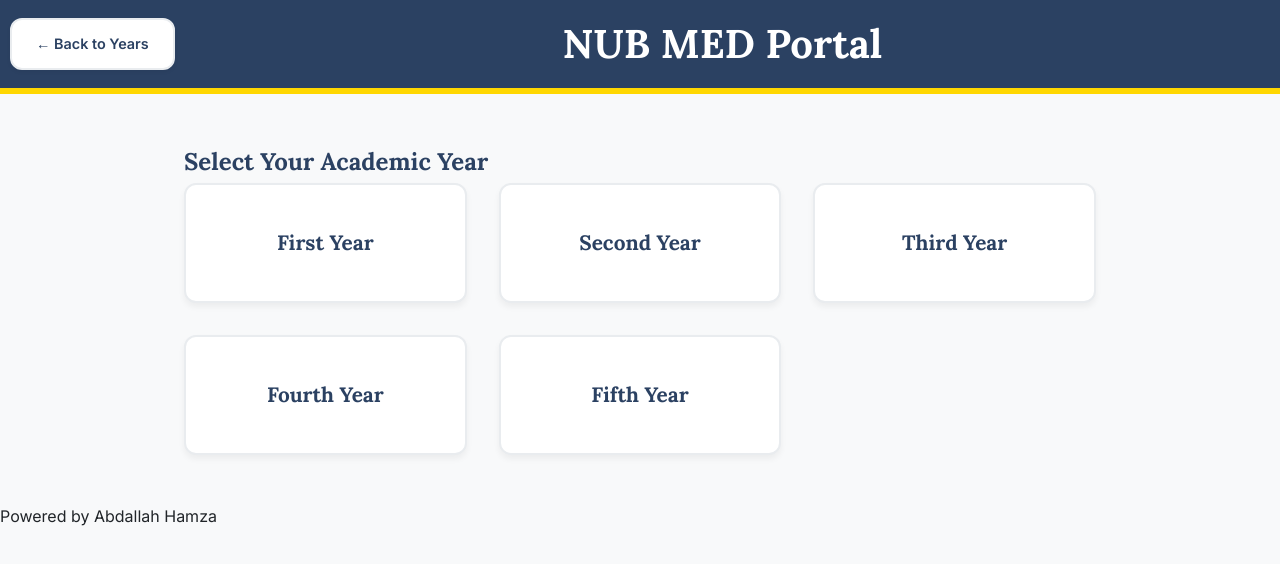
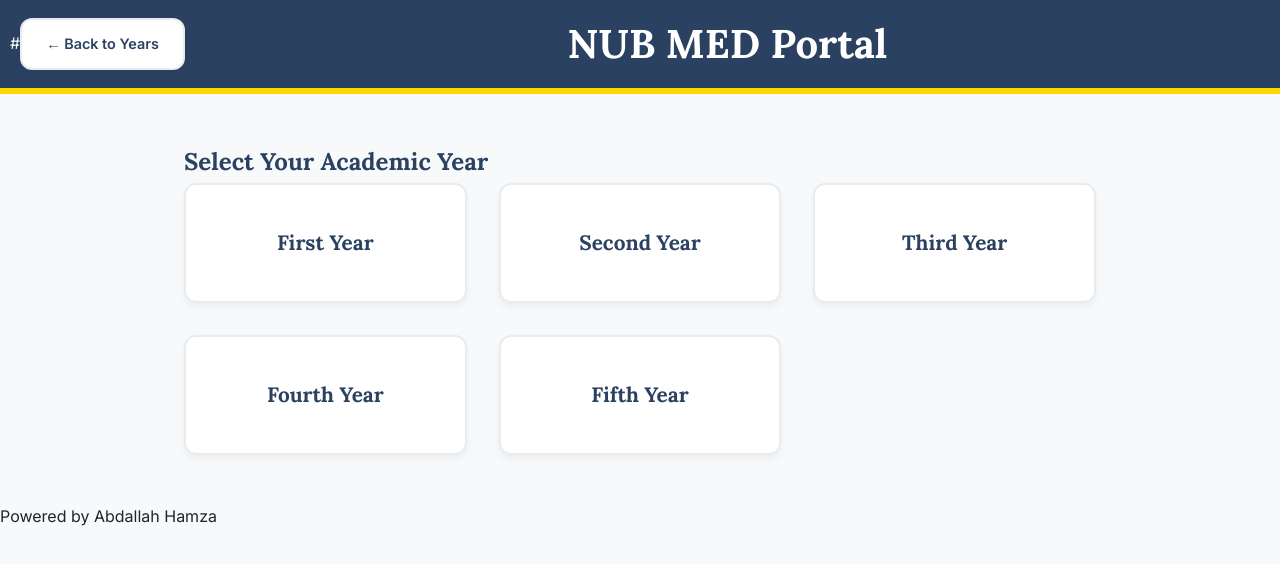
Before and after one commit to abdallah-7amza/NUB-Med, a website: page index.html in a window 1280 px wide. Drawn offline with Linux system fonts and the light colour scheme.

Commit message:
Update index.html

```diff
--- a/index.html
+++ b/index.html
@@ -15,7 +15,7 @@
         <header class="main-header" style="display: flex; align-items: center; justify-content: space-between; padding: 10px;">
 
     <!-- Back Button on the Left -->
-    <a href="index.html" class="btn btn-secondary" style="order: 1;">&larr; Back to Years</a>
+    #<a href="index.html" class="btn btn-secondary" style="order: 1;">&larr; Back to Years</a>
 
     <!-- Center Title -->
     <div class="header-content" style="flex-grow: 1; text-align: center; order: 2;">
```
